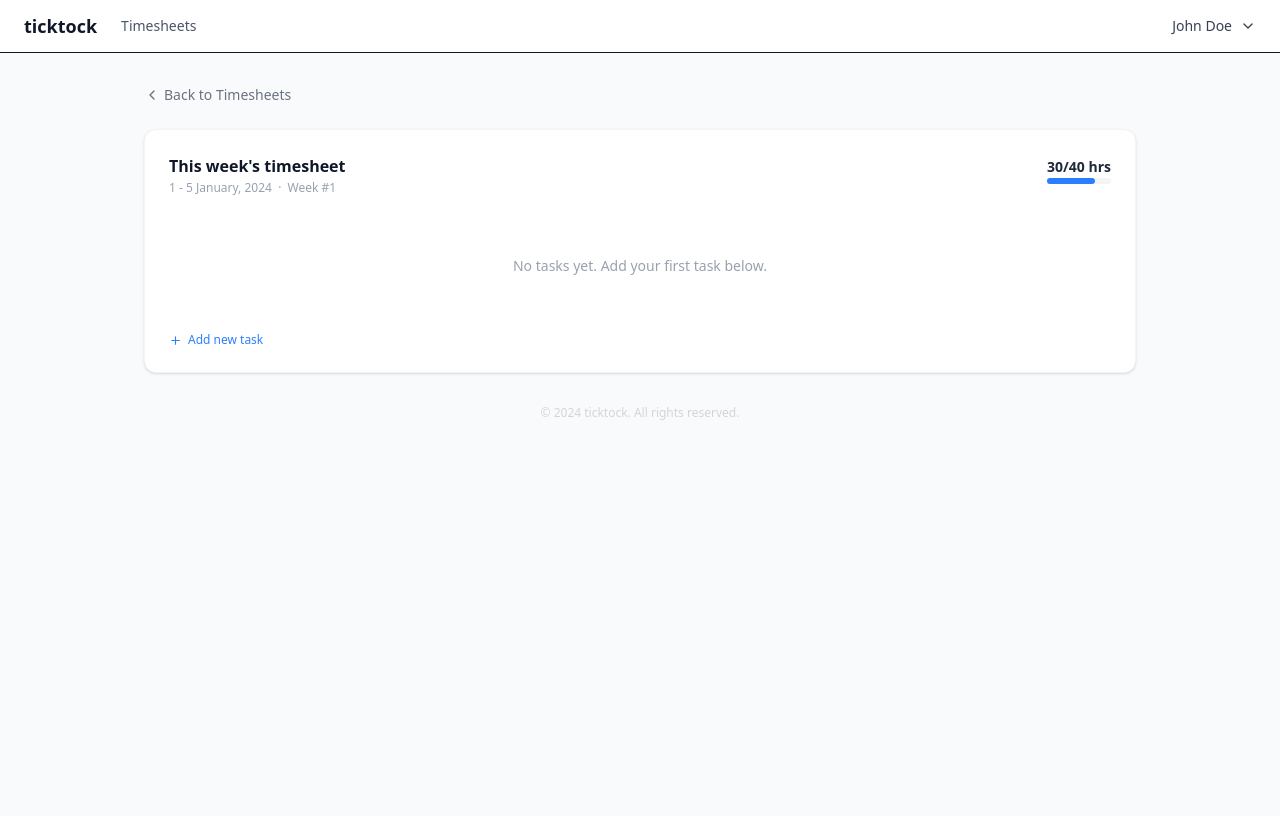
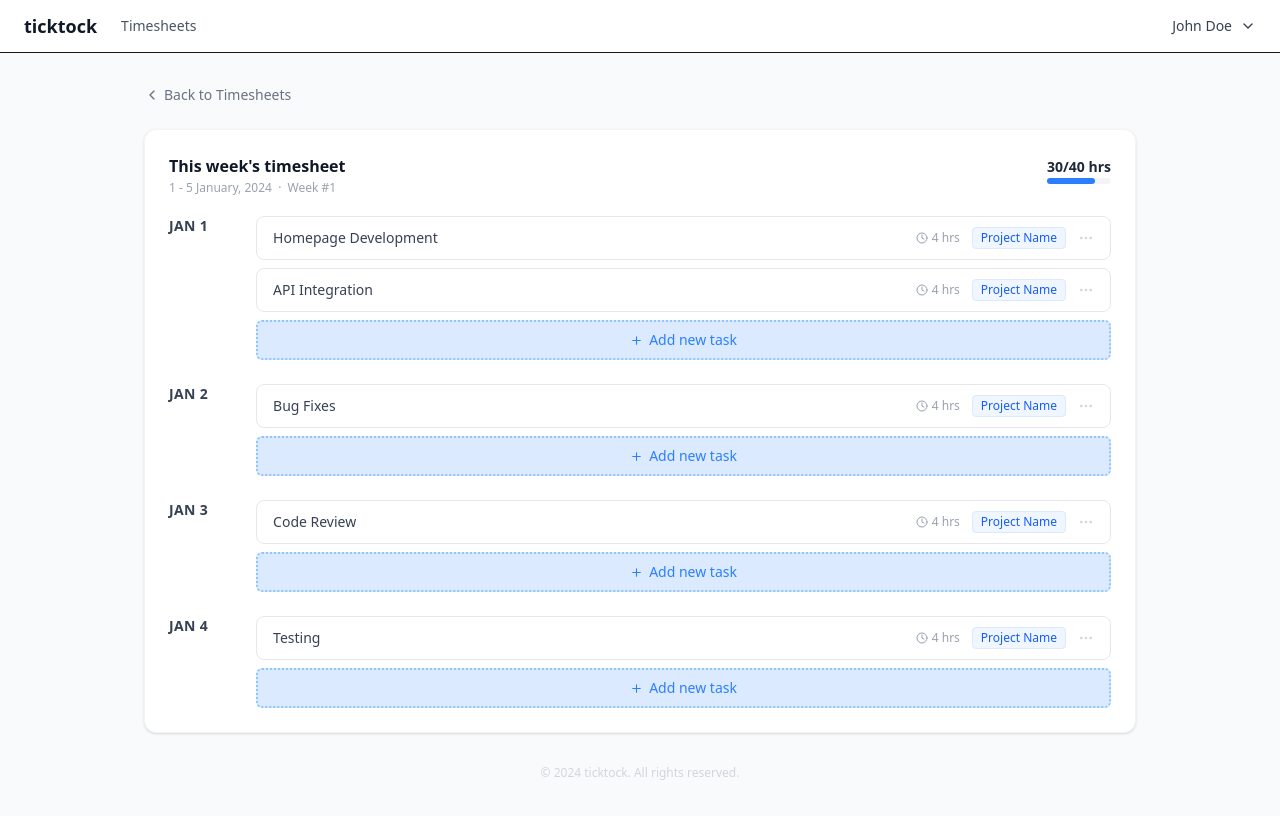
Before and after one commit to manish1996java/ten-twenty, a Next.js app: page /dashboard/1 in a window 1280 px wide. Shown: the top 816 px of the page. Built offline with nearby package versions, Linux system fonts and the light colour scheme.

Commit message:
finished basica all functionality

```diff
--- a/app/(private)/dashboard/[timesheetId]/page.tsx
+++ b/app/(private)/dashboard/[timesheetId]/page.tsx
@@ -45,14 +45,11 @@ const TimesheetDetailPage = () => {
 
   if (!timesheet) return null;
 
-  const tasksByDay = ()=>{
-    if (!timesheet) return {} as TasksByDay;
-    return timesheet.tasks.reduce((acc: TasksByDay, task: Task) => {
+  const tasksByDay = timesheet.tasks.reduce((acc: TasksByDay, task: Task) => {
       if (!acc[task.day]) acc[task.day] = [];
       acc[task.day].push(task);
       return acc;
     }, {} as TasksByDay);
-  }
 
 
 
--- a/components/dashboard/timesheet/Tasks.tsx
+++ b/components/dashboard/timesheet/Tasks.tsx
@@ -47,4 +47,6 @@ const Tasks: FC<{tasksByDay: TasksByDay, setShowModal: (val: boolean) => void }>
     )
 }
 
+Tasks.displayName = "Tasks";
+
 export default memo(Tasks);
```
